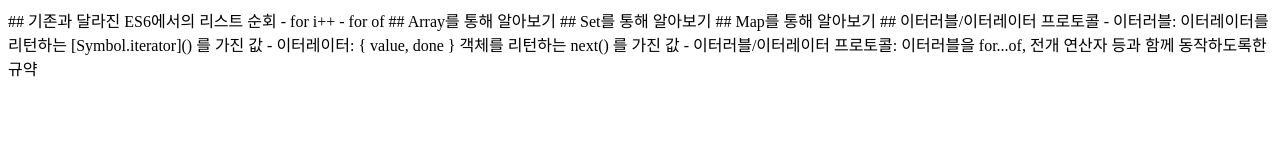
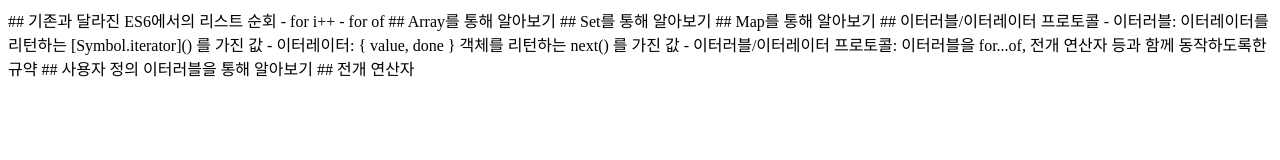
Before and after one commit to iooi-alice/functional-javascript, a plain HTML site: page 02. ES6에서의 순회와 이터러블 이터레이터 프로토콜/index.html in a window 1280 px wide. Drawn offline with Linux system fonts and the light colour scheme.

Commit message:
feat: 사용자 정의 이터러블을 통한 개념 정리 및 전개 연산자 강의 기록

```diff
--- a/02. ES6에서의 순회와 이터러블 이터레이터 프로토콜/index.html
+++ b/02. ES6에서의 순회와 이터러블 이터레이터 프로토콜/index.html
@@ -26,7 +26,7 @@
 
 ## Array를 통해 알아보기
 <script>
-    log('Array -----------');
+    log('Array ----------------------');
     const arr = [1, 2, 3];
     log('arr', arr)  // (3) [1, 2, 3]
     for(const a of arr) log(a);
@@ -37,7 +37,7 @@
 
 ## Set를 통해 알아보기
 <script>
-    log('Set -----------');
+    log('Set ----------------------');
     const set = new Set([1, 2, 3]);
     log('set', set)  // Set(3) {1, 2, 3}
     for(const a of set) log(a);
@@ -48,7 +48,7 @@
 
 ## Map를 통해 알아보기
 <script>
-    log('Map -----------');
+    log('Map ----------------------');
     const map = new Map([['a', 1], ['b', 2], ['c', 3]]);
     log('map', map);  // Map(3) {'a' => 1, 'b' => 2, 'c' => 3}
     for(const a of map) log(a);
@@ -64,10 +64,53 @@
 - 이터러블: 이터레이터를 리턴하는 [Symbol.iterator]() 를 가진 값
 - 이터레이터: { value, done } 객체를 리턴하는 next() 를 가진 값
 <script>
-    log('이터레이터 -----------');
+    log('이터레이터 ----------------------');
     let iterator = arr[Symbol.iterator]();
     log(iterator.next());  // {value: 1, done: false}
     log(iterator.next());  // {value: 2, done: false}
     log(iterator.next());  // {value: 3, done: false}
 </script>
 - 이터러블/이터레이터 프로토콜: 이터러블을 for...of, 전개 연산자 등과 함께 동작하도록한 규약
+
+## 사용자 정의 이터러블을 통해 알아보기
+<script>
+    log('사용자 정의 이터러블 ----------------------');
+    const iterable = {
+        [Symbol.iterator](){
+            let i = 3;
+            return {
+                next(){
+                    return i == 0 ? {done: true} : { value: i--, done: false };
+                },
+                [Symbol.iterator]() { return this }
+            }
+        }
+    };
+    let iterator1 = iterable[Symbol.iterator]();
+    log(iterator1.next());  // {value: 3, done: false}
+    log(iterator1.next());  // {value: 2, done: false}
+    log(iterator1.next());  // {value: 1, done: false}
+    log(iterator1.next());  // {done: true}
+    for(const a of iterable) log(a);
+
+    const arr2 = [1, 2, 3];
+    let iter2 = arr2[Symbol.iterator]();
+    iter2.next();
+    for(const a of iter2) log('iter2', a);
+
+    for(const a of document.querySelectorAll('*')) log(a);
+    const all = document.querySelectorAll('*');
+    log('all', all);
+    let iter3 = all[Symbol.iterator]();
+    log(iter3.next());
+    log(iter3.next());
+    log(iter3.next());
+</script>
+
+## 전개 연산자
+
+<script>
+    console.clear();
+    const a = [1, 2];
+    log([...a, ...arr, ...set, ...map.keys()])
+</script>
```
